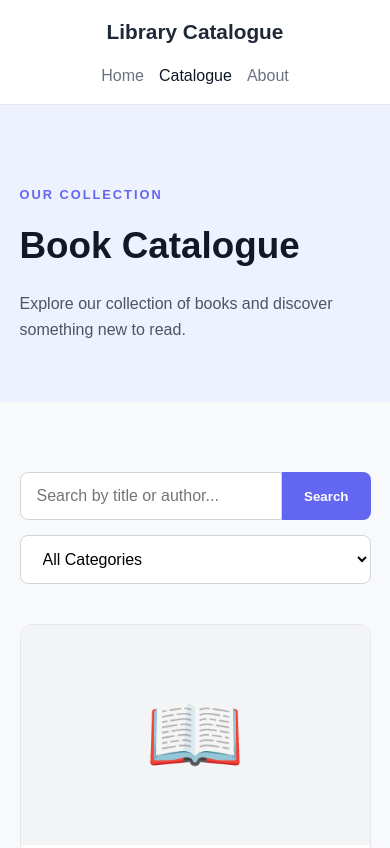
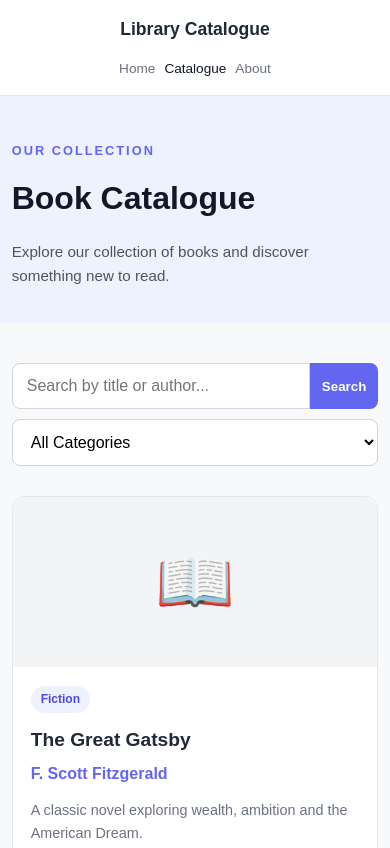
Before and after one commit to IS-PROJECT-2026/library-catalogue-166229, a plain HTML site: page catalogue.html in a window 390 px wide. Shown: the top 848 px of the page. Drawn offline with Linux system fonts and the light colour scheme.

Commit message:
feat: add responsive styling

```diff
--- a/css/style.css
+++ b/css/style.css
@@ -421,28 +421,133 @@ footer {
         grid-template-columns: repeat(2, 1fr);
     }
 
+    .catalogue-header {
+        padding: 65px 0 50px;
+    }
+
+    .catalogue-header h1 {
+        font-size: 2.7rem;
+    }
+
 }
 
 @media (max-width: 650px) {
 
+    .container {
+        width: 92%;
+    }
+
+    .nav-content {
+        padding: 15px 0;
+    }
+
+    nav {
+        gap: 12px;
+        font-size: 0.95rem;
+    }
+
+    .catalogue-header {
+        padding: 55px 0 40px;
+    }
+
+    .catalogue-header h1 {
+        font-size: 2.3rem;
+    }
+
+    .catalogue-header p:last-child {
+        font-size: 0.95rem;
+    }
+
+    .catalogue-section {
+        padding: 50px 0;
+    }
+
     .catalogue-controls {
         flex-direction: column;
+        gap: 12px;
+        margin-bottom: 30px;
     }
 
     .search-box {
         width: 100%;
     }
 
+    .search-box input {
+        min-width: 0;
+        padding: 13px 14px;
+    }
+
+    .search-box button {
+        padding: 13px 16px;
+    }
+
     .catalogue-controls select {
         width: 100%;
+        padding: 13px 14px;
     }
 
     .catalogue-grid {
         grid-template-columns: 1fr;
+        gap: 20px;
+    }
+
+    .catalogue-book-info {
+        padding: 18px;
+    }
+
+    .catalogue-book-info h2 {
+        font-size: 1.2rem;
+    }
+
+    .catalogue-cover {
+        height: 190px;
+        font-size: 4rem;
+    }
+
+    .details-button {
+        width: 100%;
+        padding: 11px 18px;
+    }
+
+}
+
+@media (max-width: 400px) {
+
+    .container {
+        width: 94%;
+    }
+
+    .logo {
+        font-size: 1.1rem;
+    }
+
+    nav {
+        gap: 9px;
+        font-size: 0.85rem;
     }
 
     .catalogue-header h1 {
-        font-size: 2.3rem;
+        font-size: 2rem;
+    }
+
+    .catalogue-header {
+        padding: 45px 0 35px;
+    }
+
+    .catalogue-section {
+        padding: 40px 0;
+    }
+
+    .catalogue-controls {
+        gap: 10px;
+    }
+
+    .search-box button {
+        padding: 13px 12px;
+    }
+
+    .catalogue-cover {
+        height: 170px;
     }
 
 }
```
